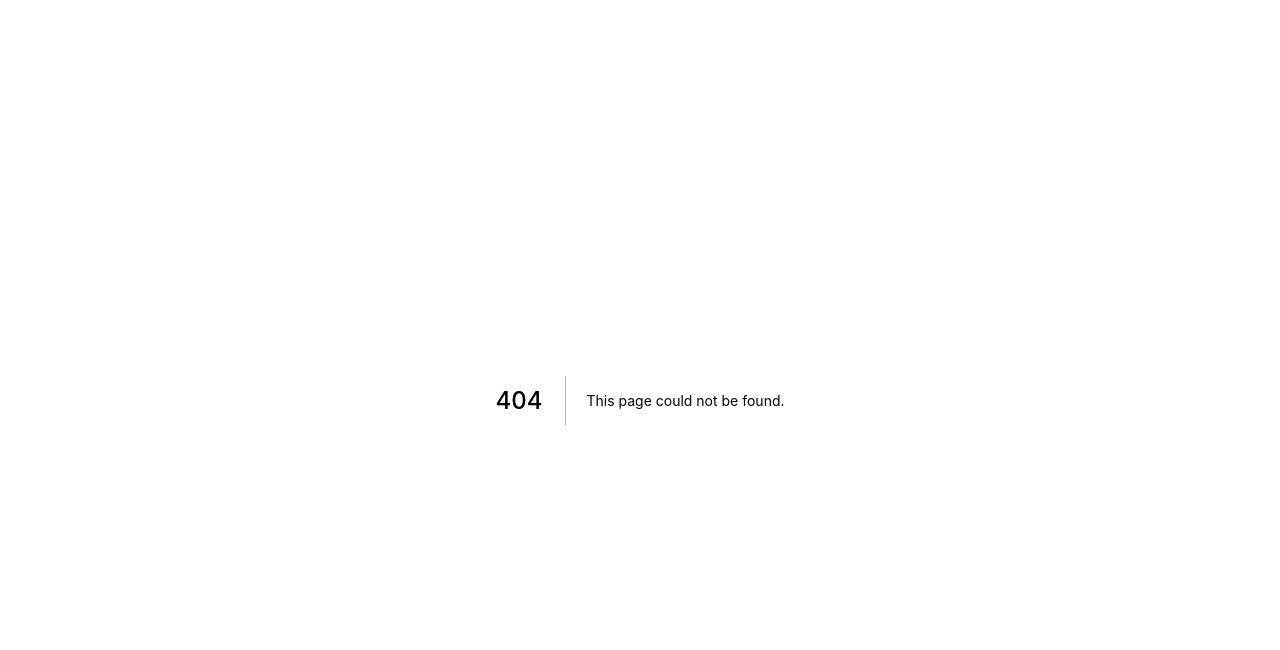
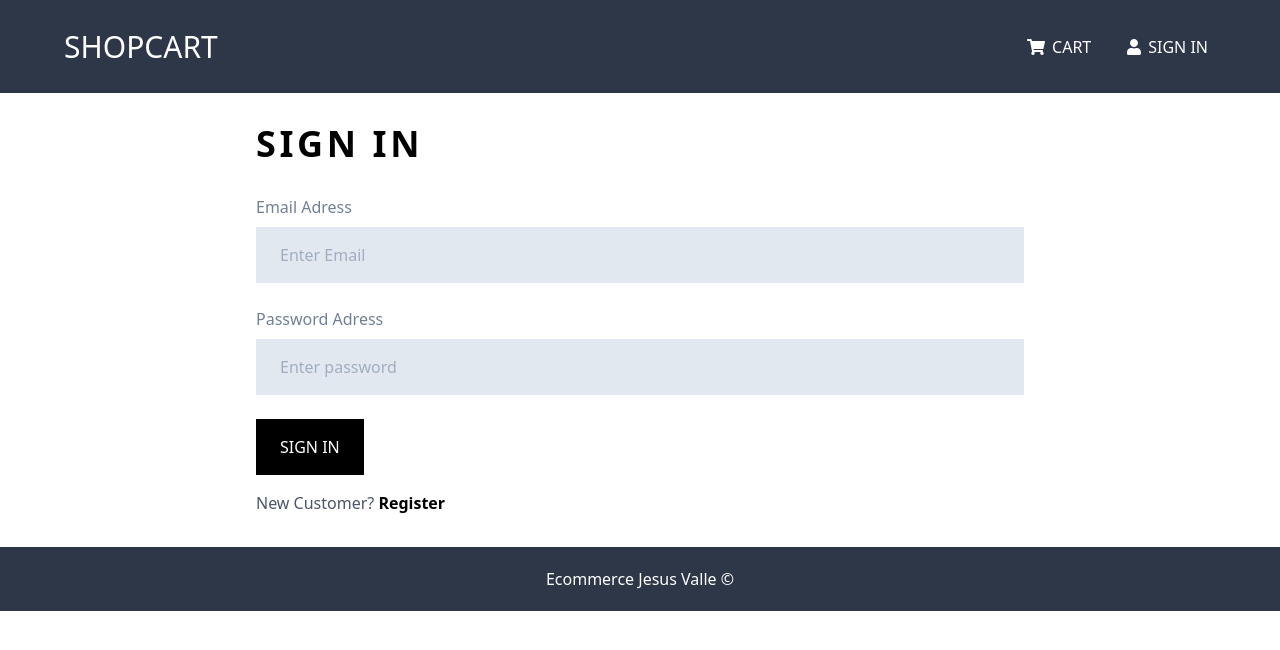
Before and after one commit to topdev05/mern-eCommerce, a Next.js app in the folder frontend/: page /login in a window 1280 px wide. Before the commit this address had no page. Shown: the top 650 px of the page. Built offline with nearby package versions, Linux system fonts and the light colour scheme.

Commit message:
[ADD] LoginScreen and Auth in Header

```diff
--- a/frontend/components/Message.js
+++ b/frontend/components/Message.js
@@ -2,7 +2,7 @@ import React from 'react'
 
 const Message = ({variant, children}) => {
     return (
-        <div variant={variant}>
+        <div className={`bg-red-${variant} p-5 text-white`}>
             {children}
         </div>
     );
--- a/frontend/components/layouts/Header.js
+++ b/frontend/components/layouts/Header.js
@@ -1,10 +1,20 @@
-import React from 'react';
+import React, {useContext} from 'react';
 import Link from 'next/link';
 
 import {FontAwesomeIcon} from '@fortawesome/react-fontawesome';
-import {faShoppingCart, faUser} from '@fortawesome/free-solid-svg-icons';
+import {faShoppingCart, faSignOutAlt, faUser} from '@fortawesome/free-solid-svg-icons';
+
+import userContext from '../../context/user/userContext';
 
 const Header = () => {
+
+    const UserContext = useContext(userContext);
+    const { userInfo, logOut } = UserContext;
+
+    const logoutHandler = () => {
+        logOut();
+    }
+
     return (
         <header className="bg-gray-800">
             <div className="custom-container flex justify-between items-center">
@@ -21,10 +31,28 @@ const Header = () => {
                         </div>
                     </Link>
 
-                    <div className="transition duration-500 ease-in-out flex items-center hover:bg-gray-700 cursor-pointer p-2 rounded-lg">
-                        <FontAwesomeIcon icon={faUser} style={{marginRight: '7px'}} />
-                        <p>SIGN IN</p>
-                    </div>
+                    {userInfo ? (
+                        <>
+                            <Link href="/profile">
+                                <div className="transition duration-500 ease-in-out flex items-center hover:bg-gray-700 cursor-pointer p-2 rounded-lg mr-5">
+                                    <p>{userInfo.name} Profile</p>
+                                </div>
+                            </Link>
+
+                            <div onClick={logoutHandler} className="transition duration-500 ease-in-out flex items-center hover:bg-gray-700 cursor-pointer p-2 rounded-lg">
+                                <FontAwesomeIcon icon={faSignOutAlt} style={{marginRight: '7px'}} />
+                                <p>Logout</p>
+                            </div>
+                        </>
+                    ) : (
+                        <Link href="/login">
+                            <div className="transition duration-500 ease-in-out flex items-center hover:bg-gray-700 cursor-pointer p-2 rounded-lg">
+                                <FontAwesomeIcon icon={faUser} style={{marginRight: '7px'}} />
+                                <p>SIGN IN</p>
+                            </div>
+                        </Link>
+                    )}
+
                 </nav>
             </div>
         </header>
--- a/frontend/context/user/userReducer.js
+++ b/frontend/context/user/userReducer.js
@@ -25,7 +25,10 @@ const UserReducer = (state, action) => {
                 error: action.payload
             }
         case USER_LOGOUT:
-            return state;
+            return {
+                ...state,
+                userInfo: {}
+            }
         default: {
             return state;
         }
--- a/frontend/context/user/userState.js
+++ b/frontend/context/user/userState.js
@@ -12,7 +12,7 @@ import {
 } from '../../types/userConstants';
 
 const UserState = props => {
-    let userInfoFromStorage = [];
+    let userInfoFromStorage = {};
 
     if (typeof window !== 'undefined') {
         userInfoFromStorage = localStorage.getItem('userInfo') ? JSON.parse(localStorage.getItem('userInfo')) : null;
@@ -47,11 +47,11 @@ const UserState = props => {
             })
 
             if (typeof window !== 'undefined') {
-                localStorage.setItem('userInfo', JSON.stringify(state.userInfo))
+                localStorage.setItem('userInfo', JSON.stringify(data))
             }
         } catch (error) {
             dispatch({
-                type: PRODUCT_BY_ID_FAIL,
+                type: USER_LOGIN_FAIL,
                 payload: error.response && error.response.data.message
                             ? error.response.data.message
                             : error.message
@@ -59,13 +59,21 @@ const UserState = props => {
         }
     }
 
+    const logOut = () => {
+        if (typeof window !== 'undefined') {
+            localStorage.removeItem('userInfo');
+            dispatch({ type: USER_LOGOUT })
+        }
+    }
+
     return (
         <UserContext.Provider
             value={{
-                product: state.product,
+                userInfo: state.userInfo,
                 loading: state.loading,
                 error: state.error,
                 login,
+                logOut,
             }}
         >
             {props.children}
--- /dev/null
+++ b/frontend/pages/login/index.js
@@ -0,0 +1,65 @@
+import React, {useEffect, useState, useContext} from 'react';
+import Link from 'next/link';
+import {useRouter} from 'next/router';
+import userContext from '../../context/user/userContext';
+
+import Layout from '../../components/layouts/Layout';
+import Loader from '../../components/Loader';
+import Message from '../../components/Message';
+
+const LoginScreen = () => {
+
+    const UserContext = useContext(userContext);
+    const {login, userInfo, loading, error} = UserContext;
+
+    const [email, setEmail] = useState('');
+    const [password, setPassword] = useState('')
+
+    const router = useRouter();
+    const redirect = router.query.redirect ? router.query.redirect : '/';
+
+    useEffect(() => {
+        if(userInfo) {
+            router.push(redirect);
+        }
+    }, [router, userInfo, redirect]);
+
+    const submitHandler = e => {
+        e.preventDefault();
+
+        login(email, password);
+    }
+
+    return (
+        <Layout>
+            <div className="mx-auto px-24 sm:px-48 md:px-64">
+                <h2 className="text-4xl uppercase tracking-widest my-6 font-semibold">SIGN IN</h2>
+                {error && <Message variant='600'>{error}</Message>}
+                {loading && <Loader />}
+
+                <form onSubmit={submitHandler}>
+                    <div className="my-6 flex flex-col">
+                        <label className="inline-block mb-2 text-gray-600">Email Adress</label>
+                        <input className="block py-4 px-6 bg-gray-300"
+                        type="email" placeholder="Enter Email" value={email} onChange={(e) => setEmail(e.target.value)} />
+                    </div>
+                    <div className="my-6 flex flex-col">
+                        <label className="inline-block mb-2 text-gray-600">Password Adress</label>
+                        <input className="block py-4 px-6 bg-gray-300"
+                        type="password" placeholder="Enter password" value={password} onChange={(e) => setPassword(e.target.value)} />
+                    </div>
+
+                    <button type="submit" className="px-6 py-4 text-white bg-black uppercase">
+                        Sign In
+                    </button>
+
+                    <div className="mt-4">
+                        <span className="text-gray-700">New Customer? <Link href="/login/register"><p className="inline-block font-black text-black cursor-pointer">Register</p></Link></span>
+                    </div>
+                </form>
+            </div>
+        </Layout>
+    );
+}
+
+export default LoginScreen;
--- /dev/null
+++ b/frontend/pages/login/register.js
@@ -0,0 +1,9 @@
+import React from 'react'
+
+const RegisterScreen = () => {
+    return (
+        <h1>register</h1>
+    );
+}
+
+export default RegisterScreen;
```
